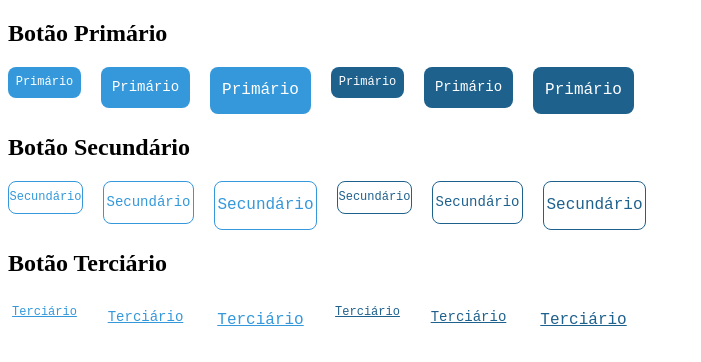
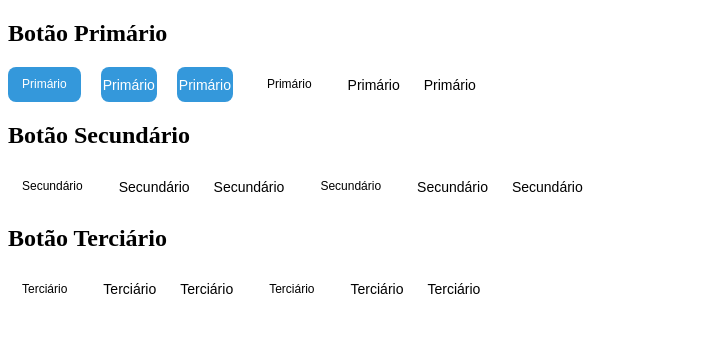
Before and after one commit to ricierirossi/training-sass, a website: page sass-training-2/index.html in a window 1280 px wide. Shown: the whole page, without its empty margins (0-701 px from the left). Drawn offline with nearby package versions, Linux system fonts and the light colour scheme; files that its build step writes are made by us from their sources.

Commit message:
Add Mat code

```diff
--- a/sass-training-2/index.html
+++ b/sass-training-2/index.html
@@ -12,30 +12,66 @@
   <body>
     <h2>Botão Primário</h2>
     <div style="display: flex; column-gap: 20px">
-      <div class="pri-1-sm">Primário</div>
-      <div class="pri-1-md">Primário</div>
-      <div class="pri-1-st">Primário</div>
-      <div class="pri-2-sm">Primário</div>
-      <div class="pri-2-md">Primário</div>
-      <div class="pri-2-st">Primário</div>
+      <div class="button button--color-primary-light button--size-small">
+        Primário
+      </div>
+      <div class="button button--color-primary-light button--size-medium">
+        Primário
+      </div>
+      <div class="button button--color-primary-light button--size-large">
+        Primário
+      </div>
+      <div class="button button--color-primary-saphire button--size-small">
+        Primário
+      </div>
+      <div class="button button--color-primary-saphire button--size-medium">
+        Primário
+      </div>
+      <div class="button button--color-primary-saphire button--size-large">
+        Primário
+      </div>
     </div>
     <h2>Botão Secundário</h2>
     <div style="display: flex; column-gap: 20px">
-      <div class="sec-1-sm">Secundário</div>
-      <div class="sec-1-md">Secundário</div>
-      <div class="sec-1-st">Secundário</div>
-      <div class="sec-2-sm">Secundário</div>
-      <div class="sec-2-md">Secundário</div>
-      <div class="sec-2-st">Secundário</div>
+      <div class="button button--color-secondary-light button--size-small">
+        Secundário
+      </div>
+      <div class="button button--color-secondary-light button--size-medium">
+        Secundário
+      </div>
+      <div class="button button--color-secondary-light button--size-large">
+        Secundário
+      </div>
+      <div class="button button--color-secondary-saphire button--size-small">
+        Secundário
+      </div>
+      <div class="button button--color-secondary-saphire button--size-medium">
+        Secundário
+      </div>
+      <div class="button button--color-secondary-saphire button--size-large">
+        Secundário
+      </div>
     </div>
     <h2>Botão Terciário</h2>
     <div style="display: flex; column-gap: 20px">
-      <div class="ter-1-sm">Terciário</div>
-      <div class="ter-1-md">Terciário</div>
-      <div class="ter-1-st">Terciário</div>
-      <div class="ter-2-sm">Terciário</div>
-      <div class="ter-2-md">Terciário</div>
-      <div class="ter-2-st">Terciário</div>
+      <div class="button button--color-ternary-light button--size-small">
+        Terciário
+      </div>
+      <div class="button button--color-ternary-light button--size-medium">
+        Terciário
+      </div>
+      <div class="button button--color-ternary-light button--size-large">
+        Terciário
+      </div>
+      <div class="button button--color-ternary-saphire button--size-small">
+        Terciário
+      </div>
+      <div class="button button--color-ternary-saphire button--size-medium">
+        Terciário
+      </div>
+      <div class="button button--color-ternary-saphire button--size-large">
+        Terciário
+      </div>
     </div>
   </body>
 </html>
--- a/sass-training-2/index.scss
+++ b/sass-training-2/index.scss
@@ -1,3 +1,4 @@
+$white: #ffffff;
 $light-blue: #3498db;
 $saphire-blue: #1f618d;
 $cobalt-blue: #2980b9;
@@ -5,107 +6,63 @@ $navy-blue: #154360;
 $ocean-blue: #2070a0;
 $navier-blue: #487a99;
 
-@mixin btn($dimension-value) {
+$border-radius: 8px;
+
+$button-small-padding: 8px 12px;
+$button-medium-padding: 12px 16px;
+$button-large-padding: 14px 18px;
+
+$font-size-small: 12px;
+$font-size-medium: 14px;
+$font-size-large: 16px;
+
+@mixin button-color-variant(
+  $name,
+  $text-color,
+  $background-color,
+  $hover-color,
+  $active-color
+) {
+  &.button--color-#{$name} {
+    color: $text-color;
+    background-color: $background-color;
+
+    &:hover {
+      background-color: $hover-color;
+    }
+
+    &:active {
+      background-color: $active-color;
+    }
+  }
+}
+
+@mixin button-size-variant($size, $padding, $font-size) {
+  &.button--size-#{$size} {
+    font-size: $font-size;
+    padding: $padding;
+  }
+}
+
+.button {
   display: flex;
   justify-content: center;
   align-items: center;
-  font-family: monospace, sans-serif;
-  border-radius: 8px;
-  @if ($dimension-value == "sm") {
-    height: 31px;
-    width: 73px;
-    font-size: 12px;
-  } @else if ($dimension-value == "md") {
-    height: 41px;
-    width: 89px;
-    font-size: 14px;
-  } @else {
-    height: 47px;
-    width: 101px;
-    font-size: 16px;
-  }
+  font-family: Arial, Helvetica;
+  font-size: 14px;
+  line-height: 130%;
+  border-radius: $border-radius;
+  border: 2px solid transparent;
+  box-sizing: border-box;
+  cursor: pointer;
+
+  @include button-color-variant(
+    primary-light,
+    $white,
+    $light-blue,
+    $cobalt-blue,
+    $ocean-blue
+  );
+
+  @include button-size-variant(small, $button-small-padding, $font-size-small);
 }
-
-$dimensions: (
-  "small": "sm",
-  "medium": "md",
-  "standard": "st",
-);
-
-@each $dimension, $dimension-value in $dimensions {
-  .pri-1-#{$dimension-value} {
-    @include btn($dimension-value);
-    background-color: $light-blue;
-    color: white;
-    &:hover {
-      background-color: $cobalt-blue;
-    }
-    &:active {
-      background-color: $ocean-blue;
-    }
-  }
-
-  .pri-2-#{$dimension-value} {
-    @include btn($dimension-value);
-    background-color: $saphire-blue;
-    color: white;
-    &:hover {
-      background-color: $navy-blue;
-    }
-    &:active {
-      background-color: $navier-blue;
-    }
-  }
-
-  .sec-1-#{$dimension-value} {
-    @include btn($dimension-value);
-    border: solid 1px $light-blue;
-    color: $light-blue;
-    &:hover {
-      border-color: $cobalt-blue;
-      color: $cobalt-blue;
-    }
-    &:active {
-      border-color: $ocean-blue;
-      color: $ocean-blue;
-    }
-  }
-
-  .sec-2-#{$dimension-value} {
-    @include btn($dimension-value);
-    border: solid 1px $saphire-blue;
-    color: $saphire-blue;
-    &:hover {
-      border-color: $navy-blue;
-      color: $navy-blue;
-    }
-    &:active {
-      border-color: $navier-blue;
-      color: $navier-blue;
-    }
-  }
-
-  .ter-1-#{$dimension-value} {
-    @include btn($dimension-value);
-    text-decoration: underline;
-    color: $light-blue;
-    &:hover {
-      color: $cobalt-blue;
-    }
-    &:active {
-      color: $ocean-blue;
-    }
-  }
-
-  .ter-2-#{$dimension-value} {
-    @include btn($dimension-value);
-    text-decoration: underline;
-    color: $saphire-blue;
-    &:hover {
-      color: $navy-blue;
-    }
-    &:active {
-      color: $navier-blue;
-    }
-  }
-}
```
Also changed, not shown: 1 other file.
